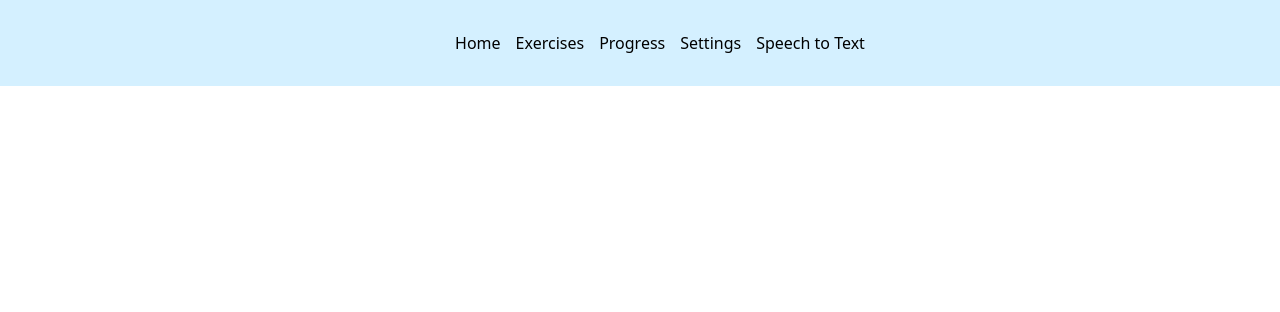
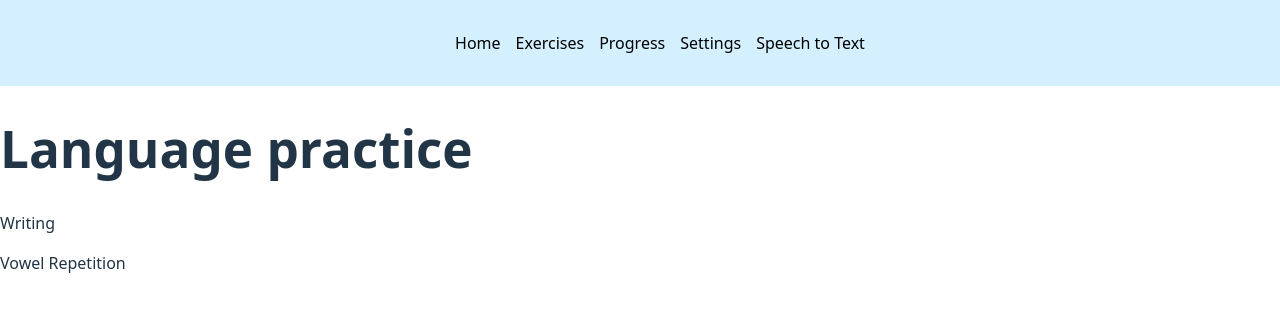
Before and after one commit to SecretariatV/Spoko, a React (Vite) app: page /language in a window 1280 px wide. Shown: the top 312 px of the page. Built offline with nearby package versions, Linux system fonts and the light colour scheme.

Commit message:
worked on exercise pages

```diff
--- a/src/App.jsx
+++ b/src/App.jsx
@@ -11,7 +11,7 @@ import SpeechToText from "./pages/SpeechToText"; // ✅ Import
 
 import Articulation from "./pages/Categories/Articulation";
 import Fluency from "./pages/Categories/Fluency";
-import Speaking from "./pages/Categories/Speaking";
+import Language from "./pages/Categories/Language";
 import Understanding from "./pages/Categories/Understanding";
 
 function App() {
@@ -23,6 +23,10 @@ function App() {
         <Route path="/exercises" element={<Exercises />} />
         <Route path="/progress" element={<Progress />} />
         <Route path="/settings" element={<Settings />} />
+        <Route path="/articulation" element={<Articulation />} />
+        <Route path="/fluency" element={<Fluency />} />
+        <Route path="/language" element={<Language />} />
+        <Route path="/understanding" element={<Understanding />} />
       </Routes>
     </BrowserRouter>
   );
--- a/src/pages/Categories/Articulation.jsx
+++ b/src/pages/Categories/Articulation.jsx
@@ -4,6 +4,7 @@ function Articulation() {
     return (
         <div>
           <h1>Articulation practice</h1>
+          <p>Tongue twisters</p>
         </div>
     );
 }
--- a/src/pages/Categories/Fluency.jsx
+++ b/src/pages/Categories/Fluency.jsx
@@ -4,6 +4,9 @@ function Fluency() {
     return (
         <div>
           <h1>Fluency practice</h1>
+          <p>Slow speech</p>
+          <p>Deep breathing</p>
+          <p>Pausing</p>
         </div>
     );
 }
--- /dev/null
+++ b/src/pages/Categories/Language.jsx
@@ -0,0 +1,13 @@
+import React from "react";
+
+function Language() {
+    return (
+        <div>
+          <h1>Language practice</h1>
+          <p>Writing</p>
+          <p>Vowel Repetition</p>
+        </div>
+    );
+}
+
+export default Language;
--- a/src/pages/Categories/Speaking.jsx
+++ /dev/null
@@ -1,11 +0,0 @@
-import React from "react";
-
-function Speaking() {
-    return (
-        <div>
-          <h1>Speaking practice</h1>
-        </div>
-    );
-}
-
-export default Speaking;
--- a/src/pages/Categories/Understanding.jsx
+++ b/src/pages/Categories/Understanding.jsx
@@ -4,6 +4,7 @@ function Understanding() {
     return (
         <div>
           <h1>Understanding practice</h1>
+          <p>Let's work on describing these pictures</p>
         </div>
     );
 }
--- a/src/pages/Exercises.jsx
+++ b/src/pages/Exercises.jsx
@@ -11,7 +11,7 @@ function Exercises() {
         <button onClick={() => navigate("/fluency")}>Fluency</button>
       </div>
       <div className="board-row">
-        <button onClick={() => navigate("/speaking")}>Speaking</button>
+        <button onClick={() => navigate("/language")}>Language</button>
         <button onClick={() => navigate("/understanding")}>Understanding</button>
       </div>
     </>;
```
